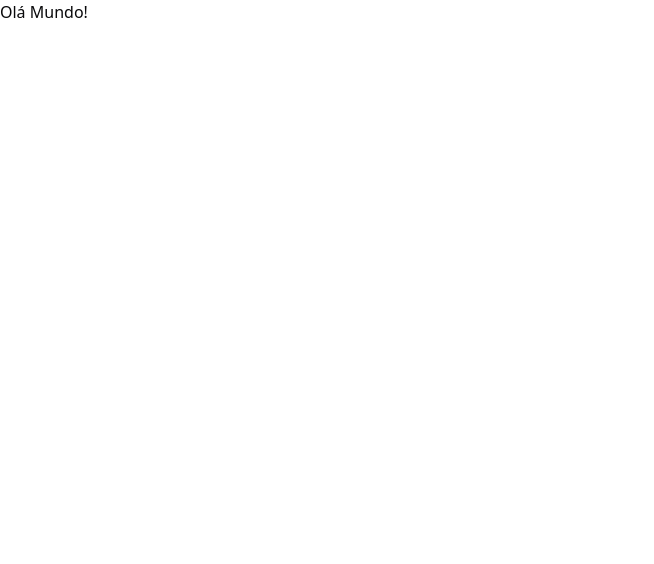
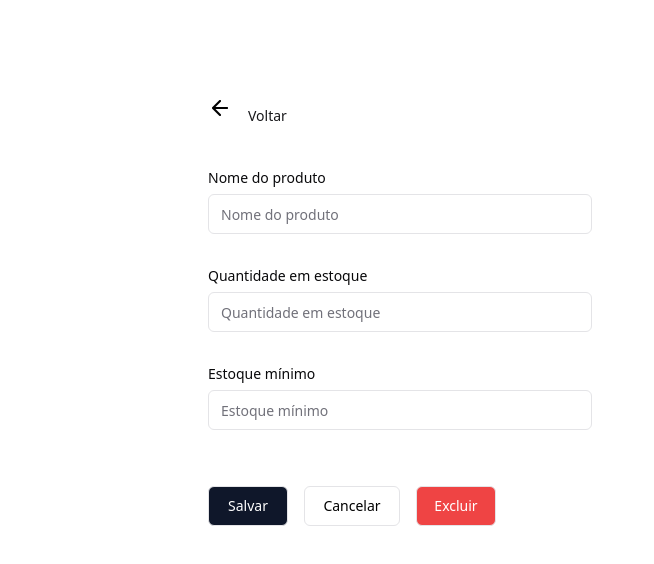
Before and after one commit to SatherBosco/univesp-inventory-control, a React (Vite) app: page / in a window 1280 px wide. Shown: the top 564 px of the page, without its empty margins (0-654 px from the left). Built offline with nearby package versions, Linux system fonts and the light colour scheme.

Commit message:
Página de edição de produto

```diff
--- a/src/App.tsx
+++ b/src/App.tsx
@@ -1,3 +1,7 @@
+import { Editar } from "@/Page/Editar/editar.tsx"
+
 export function App() {
-  return <h1>Olá Mundo!</h1>;
+  return (
+    <Editar/>
+  )
 }
--- /dev/null
+++ b/src/Page/Editar/editar.tsx
@@ -0,0 +1,41 @@
+import { Button } from "@/components/ui/button"
+import { Input } from "@/components/ui/input"
+import { Label } from "@/components/ui/label"
+import BackIMG from "@/assets/back.png"
+
+export function Editar() {
+    return (
+      <div className="mt-20">
+        <div className="flex flex-row mx-48 p-4">
+          <img className="w-6 h-6" src={BackIMG} alt="ImagemVoltar"/>
+          <Button variant="link" className="align-text-top">Voltar</Button>
+        </div>
+
+        <div className="flex flex-col">
+          <div className="mx-48 p-4 grid w-full max-w-sm items-center gap-1.5">
+            <Label className="text-sm font-inter" htmlFor="nomeProduto">Nome do produto</Label>
+            <Input className="w-96 h-10" type="name" id="nomProduto" placeholder="Nome do produto" />
+          </div>
+          <div className="mx-48 p-4 grid w-full max-w-sm items-center gap-1.5">
+            <Label className="text-sm font-inter" htmlFor="quantEstoque">Quantidade em estoque</Label>
+            <Input className="w-96 h-10" type="name" id="quantEstoque" placeholder="Quantidade em estoque" />
+          </div>
+          <div className="mx-48 p-4 grid w-full max-w-sm items-center gap-1.5">
+            <Label className="text-sm font-inter" htmlFor="estMinimo">Estoque mínimo</Label>
+            <Input className="w-96 h-10" type="name" id="estMinimo" placeholder="Estoque mínimo" />
+          </div>
+          <div className="flex flex-row mx-52 pt-10">
+            <div className="pr-4">
+              <Button className="w-20 h-10 bg-slate-900 text-white font-inter" variant="outline">Salvar</Button>
+            </div>
+            <div className="pr-4">
+              <Button className="w-24 h-10 bg-white text-black font-inter" variant="outline">Cancelar</Button>
+            </div>
+            <div className="pr-4">
+              <Button className="w-20 h-10 bg-red-500 text-white font-inter" variant="outline">Excluir</Button>
+            </div>
+          </div>
+        </div>
+      </div>
+    )
+}
```
Also changed, not shown: src/assets/back.png (added).
